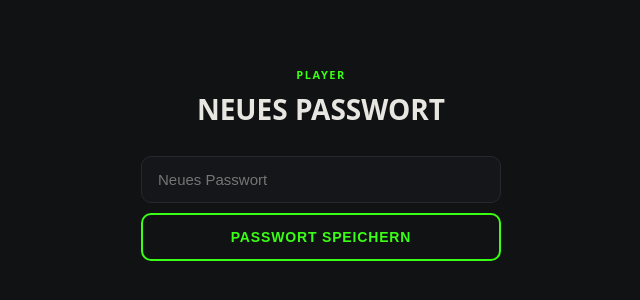
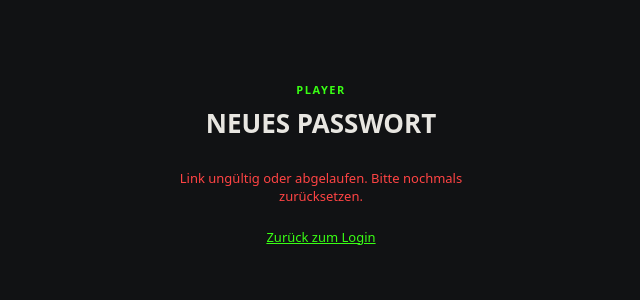
Before and after one commit to PingPongLounge/pingponglounge-player, a Next.js app: page /auth/reset in a window 1280 px wide. Shown: the part 236-536 px from the top of the page, without its empty margins (319-959 px from the left). Built offline with nearby package versions, Linux system fonts and the light colour scheme; no server answers.

Commit message:
fix: Passwort-Reset via callback + Session-Check

```diff
--- a/app/auth/callback/route.ts
+++ b/app/auth/callback/route.ts
@@ -4,7 +4,8 @@ import { createServerClient } from '@supabase/ssr'
 export async function GET(request: NextRequest) {
   const { searchParams, origin } = new URL(request.url)
   const code = searchParams.get('code')
-  const response = NextResponse.redirect(`${origin}/`)
+  const next = searchParams.get('next') ?? '/'
+  const response = NextResponse.redirect(`${origin}${next}`)
 
   if (code) {
     const supabase = createServerClient(
--- a/app/auth/reset/page.tsx
+++ b/app/auth/reset/page.tsx
@@ -4,35 +4,75 @@ import { createClient } from "@/lib/supabase/client"
 
 export default function ResetPage() {
   const [password, setPassword] = useState("")
+  const [confirm, setConfirm] = useState("")
   const [done, setDone] = useState(false)
   const [error, setError] = useState("")
+  const [loading, setLoading] = useState(false)
+  const [ready, setReady] = useState(false)
+
+  useEffect(() => {
+    // Prüfen ob Session vorhanden
+    const supabase = createClient()
+    supabase.auth.getSession().then(({ data }) => {
+      if (data.session) {
+        setReady(true)
+      } else {
+        setError("Link ungültig oder abgelaufen. Bitte nochmals zurücksetzen.")
+      }
+    })
+  }, [])
 
   async function handleReset(e: React.FormEvent) {
     e.preventDefault()
+    if (password !== confirm) { setError("Passwörter stimmen nicht überein."); return }
+    if (password.length < 6) { setError("Mindestens 6 Zeichen."); return }
+    setLoading(true); setError("")
     const supabase = createClient()
     const { error } = await supabase.auth.updateUser({ password })
-    if (error) { setError(error.message); return }
+    if (error) { setError(error.message); setLoading(false); return }
     setDone(true)
     setTimeout(() => window.location.href = "/", 2000)
+  }
+
+  const G = "#39FF14"
+  const inputStyle = {
+    width: "100%", background: "#15161A", border: "1px solid #26282E",
+    borderRadius: "10px", padding: "14px 16px", fontSize: "15px",
+    color: "#E8E6E1", outline: "none", boxSizing: "border-box" as const,
+    fontFamily: "'League Spartan', system-ui, sans-serif",
   }
 
   return (
     <div style={{ minHeight: "100vh", display: "flex", alignItems: "center", justifyContent: "center", background: "#111214", padding: "20px" }}>
       <div style={{ maxWidth: "360px", width: "100%", textAlign: "center" }}>
-        <p style={{ fontSize: "11px", fontWeight: 700, color: "#39FF14", letterSpacing: "0.14em", textTransform: "uppercase", marginBottom: "8px" }}>Player</p>
-        <h1 style={{ fontSize: "28px", fontWeight: 900, color: "#E8E6E1", textTransform: "uppercase", marginBottom: "28px" }}>Neues Passwort</h1>
+        <p style={{ fontSize: "11px", fontWeight: 700, color: G, letterSpacing: "0.14em", textTransform: "uppercase", marginBottom: "8px" }}>Player</p>
+        <h1 style={{ fontSize: "26px", fontWeight: 900, color: "#E8E6E1", textTransform: "uppercase", marginBottom: "28px" }}>Neues Passwort</h1>
+
         {done ? (
-          <p style={{ color: "#39FF14", fontSize: "14px" }}>Passwort geändert ✓ — weiterleitung...</p>
-        ) : (
+          <p style={{ color: G, fontSize: "14px" }}>Passwort geändert ✓ — weiterleitung...</p>
+        ) : error && !ready ? (
+          <div>
+            <p style={{ fontSize: "13px", color: "#FF4444", marginBottom: "20px" }}>{error}</p>
+            <a href="/login" style={{ color: G, fontSize: "13px" }}>Zurück zum Login</a>
+          </div>
+        ) : ready ? (
           <form onSubmit={handleReset} style={{ display: "flex", flexDirection: "column", gap: "10px" }}>
             <input type="password" value={password} onChange={e => setPassword(e.target.value)}
-              placeholder="Neues Passwort" required minLength={6}
-              style={{ width: "100%", background: "#15161A", border: "1px solid #26282E", borderRadius: "10px", padding: "14px 16px", fontSize: "15px", color: "#E8E6E1", outline: "none", boxSizing: "border-box" as const }} />
-            {error && <p style={{ fontSize: "12px", color: "#FF4444" }}>{error}</p>}
-            <button type="submit" style={{ background: "transparent", border: "2px solid #39FF14", borderRadius: "10px", padding: "14px", fontSize: "14px", fontWeight: 700, cursor: "pointer", color: "#39FF14", textTransform: "uppercase" as const, letterSpacing: "0.06em" }}>
-              Passwort speichern
+              placeholder="Neues Passwort" required minLength={6} style={inputStyle} />
+            <input type="password" value={confirm} onChange={e => setConfirm(e.target.value)}
+              placeholder="Passwort bestätigen" required minLength={6} style={inputStyle} />
+            {error && <p style={{ fontSize: "12px", color: "#FF4444", textAlign: "left" }}>{error}</p>}
+            <button type="submit" disabled={loading} style={{
+              background: "transparent", border: `2px solid ${G}`, borderRadius: "10px",
+              padding: "14px", fontSize: "14px", fontWeight: 700, cursor: "pointer",
+              color: G, textTransform: "uppercase" as const, letterSpacing: "0.06em",
+              opacity: loading ? 0.5 : 1,
+            }}>
+              {loading ? "..." : "Passwort speichern"}
             </button>
           </form>
+        ) : (
+          <p style={{ color: "#6B6E7A", fontSize: "13px" }}>Prüfe Link...</p>
         )}
       </div>
     </div>
--- a/app/login/page.tsx
+++ b/app/login/page.tsx
@@ -120,7 +120,7 @@ export default function LoginPage() {
     setLoading(true); setError("")
     const supabase = createClient()
     const { error } = await supabase.auth.resetPasswordForEmail(email, {
-      redirectTo: window.location.origin + "/auth/reset",
+      redirectTo: window.location.origin + "/auth/callback?next=/auth/reset",
     })
     if (error) { setError(error.message); setLoading(false); return }
     setMsg("Passwort-Reset Link geschickt — check deine Emails.")
--- a/middleware.ts
+++ b/middleware.ts
@@ -44,5 +44,5 @@ export async function middleware(request: NextRequest) {
 }
 
 export const config = {
-  matcher: ['/((?!_next/static|_next/image|favicon.ico|favicon.svg|logo-player.svg|auth|.*\\.(?:svg|png|jpg|jpeg|gif|webp)$).*)'],
+  matcher: ['/((?!_next/static|_next/image|favicon.ico|favicon.svg|logo-player.svg|auth|join|.*\\.(?:svg|png|jpg|jpeg|gif|webp)$).*)'],
 }
```
